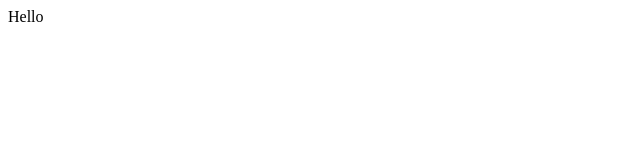
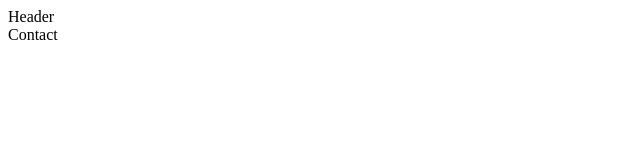
Before and after one commit to tiagocostarebelo/reactjs-tiagocr-portfolio, a React (Vite) app: page /contact in a window 1280 px wide. Before the commit this address had no page. Shown: the top 160 px of the page, without its empty margins (0-640 px from the left). Built offline with nearby package versions, Linux system fonts and the light colour scheme.

Commit message:
feat: created pages jsx files

```diff
--- a/src/App.jsx
+++ b/src/App.jsx
@@ -1,6 +1,10 @@
 import { Route, Routes } from "react-router";
 import Header from "./components/Header";
 import HomePage from "./pages/homePage";
+import AboutPage from "./pages/aboutPage";
+import ProjectsPage from "./pages/projectsPage";
+import ContactPage from "./pages/contactPage";
+
 
 function App() {
 
@@ -10,7 +14,9 @@ function App() {
       <Header />
       <Routes >
         <Route path="/" element={<HomePage />} />
-
+        <Route path="/about" element={<AboutPage />} />
+        <Route path="/projects" element={<ProjectsPage />} />
+        <Route path="/contact" element={<ContactPage />} />
       </Routes >
     </>
   )
--- a/src/components/Header.jsx
+++ b/src/components/Header.jsx
@@ -5,7 +5,7 @@ import { FaTimes, FaBars } from 'react-icons/fa';
 const Header = () => {
 
     return (
-        <>Hello</>
+        <>Header</>
     )
 }
 
--- /dev/null
+++ b/src/pages/aboutPage.jsx
@@ -0,0 +1,9 @@
+import React from 'react'
+
+const AboutPage = () => {
+    return (
+        <div>About</div>
+    )
+}
+
+export default AboutPage
--- /dev/null
+++ b/src/pages/contactPage.jsx
@@ -0,0 +1,9 @@
+import React from 'react'
+
+const ContactPage = () => {
+    return (
+        <div>Contact</div>
+    )
+}
+
+export default ContactPage
--- a/src/pages/homePage.jsx
+++ b/src/pages/homePage.jsx
@@ -2,9 +2,9 @@ import React from 'react'
 
 const HomePage = () => {
     return (
-        <section className="hero-banner">
-            <div className="text-white text-center">
-                <h1>Hello</h1>
+        <section >
+            <div >
+                <h1>Home</h1>
             </div>
         </section>
     )
--- /dev/null
+++ b/src/pages/projectsPage.jsx
@@ -0,0 +1,9 @@
+import React from 'react'
+
+const ProjectsPage = () => {
+    return (
+        <div>Projects</div>
+    )
+}
+
+export default ProjectsPage;
```
